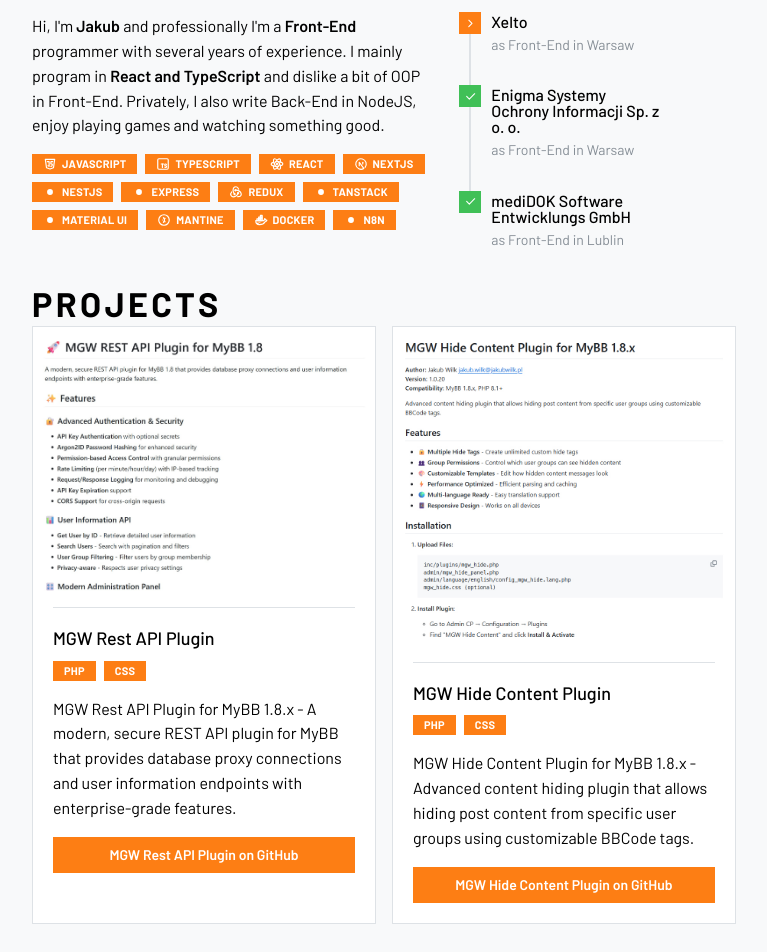
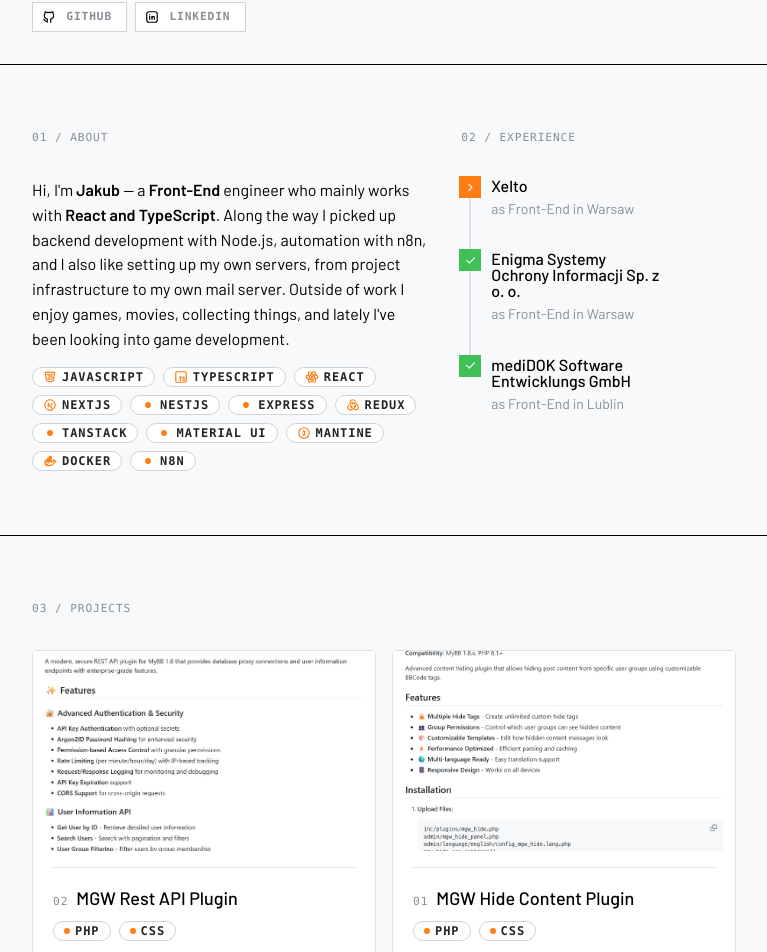
Before and after one commit to jakubwilk/jakubwilk-pl, a React (Vite) app: page / in a window 1280 px wide. Shown: the part 252-1204 px from the top of the page, without its empty margins (256-1023 px from the left). Built offline with nearby package versions, Linux system fonts and the light colour scheme.

Commit message:
Enhance About, Header, Projects, and ItemProject components with improved styling and layout; add new CSS classes for better design consistency

```diff
--- a/src/components/About.tsx
+++ b/src/components/About.tsx
@@ -12,6 +12,8 @@
   IconBrandDocker,
 } from '@tabler/icons-react'
 import { ReactNode } from 'react'
+import classes from './components.module.css'
+import clsx from 'clsx'
 
 interface ITechStack {
   name: string
@@ -35,30 +37,41 @@
 
 export default function About() {
   return (
-    <div className='px-4 flex flex-col md:grid md:grid-cols-12 md:gap-4 md:px-8 lg:gap-8'>
+    <div className='px-4 py-16 flex flex-col border-b border-hairline md:grid md:grid-cols-12 md:gap-4 md:px-8 lg:gap-8'>
       <section className='md:col-start-1 md:col-end-7 lg:col-end-8'>
+        <Text className={classes.monoLabel} mb={32}>
+          01 / About
+        </Text>
         <Text className='text-lg'>
-          Hi, I'm <span className='font-semibold'>Jakub</span> and professionally I'm a{' '}
-          <span className='font-semibold'>Front-End</span> programmer with several years
-          of experience. I mainly program in{' '}
-          <span className='font-semibold'>React and TypeScript</span> and dislike a bit of
-          OOP in Front-End. Privately, I also write Back-End in NodeJS, enjoy playing
-          games and watching something good.
+          Hi, I'm <span className='font-semibold'>Jakub</span> — a{' '}
+          <span className='font-semibold'>Front-End</span> engineer who mainly works with{' '}
+          <span className='font-semibold'>React and TypeScript</span>. Along the way I
+          picked up backend development with Node.js, automation with n8n, and I also
+          like setting up my own servers, from project infrastructure to my own mail
+          server. Outside of work I enjoy games, movies, collecting things, and lately
+          I've been looking into game development.
         </Text>
         <div className='flex flex-wrap items-center gap-2 mt-4'>
           {TECH_STACK.map((tech) => (
             <Badge
               key={tech.name}
-              radius={0}
-              leftSection={tech.icon}
-              classNames={{ root: 'px-2 py-1 !h-auto', label: '!leading-[auto]' }}
+              variant='outline'
+              color='gray'
+              leftSection={<span className={classes.techIcon}>{tech.icon}</span>}
+              classNames={{
+                root: clsx('px-2 py-1 !h-auto', classes.techBadge),
+                label: clsx(classes.monoLabel, classes.techBadgeLabel, '!leading-[auto]'),
+              }}
             >
               {tech.name}
             </Badge>
           ))}
         </div>
       </section>
-      <aside className='my-16 md:my-0 md:col-start-7 lg:col-start-8 md:col-end-12'>
+      <aside className='mt-16 md:mt-0 md:col-start-7 lg:col-start-8 md:col-end-12'>
+        <Text className={classes.monoLabel} mb={32}>
+          02 / Experience
+        </Text>
         <Timeline radius={0} lineWidth={2} bulletSize={18} classNames={{ root: 'px-3' }}>
           <Timeline.Item
             bullet={
--- a/src/components/Header.tsx
+++ b/src/components/Header.tsx
@@ -1,4 +1,4 @@
-import { Button, Title } from '@mantine/core'
+import { Button, Text, Title } from '@mantine/core'
 import classes from './components.module.css'
 import { IconBrandGithub, IconBrandLinkedin } from '@tabler/icons-react'
 import clsx from 'clsx'
@@ -6,11 +6,10 @@
 export default function Header() {
   return (
     <header
-      className={
-        'px-4 pb-4 pt-16 flex flex-col justify-end gap-4 md:gap-8 md:px-8 md:pb-8 md:pt-32'
-      }
+      className='px-4 pb-4 pt-16 flex flex-col justify-end gap-4 border-b border-hairline md:gap-8 md:px-8 md:pb-8 md:pt-32'
     >
-      <Title className='m-0 text-4xl font-extrabold uppercase tracking-widest md:text-6xl'>
+      <Text className={classes.monoLabel}>Front-End Engineer</Text>
+      <Title className='m-0 text-4xl font-extrabold tracking-tight md:text-6xl'>
         Jakub Wilk
       </Title>
       <div className='flex items-center gap-2'>
@@ -21,7 +20,8 @@
           target='_blank'
           size='xs'
           color='gray'
-          variant='light'
+          variant='default'
+          classNames={{ label: classes.monoLabel }}
           className={clsx(classes.headerButtonLink, classes.headerButtonLinkGithub)}
         >
           Github
@@ -33,7 +33,8 @@
           target='_blank'
           size='xs'
           color='blue'
-          variant='light'
+          variant='default'
+          classNames={{ label: classes.monoLabel }}
           className={clsx(classes.headerButtonLink, classes.headerButtonLinkLinkedin)}
         >
           Linkedin
--- a/src/components/Projects.tsx
+++ b/src/components/Projects.tsx
@@ -1,7 +1,8 @@
-import { Title, Alert, Loader } from '@mantine/core'
+import { Alert, Loader, Text } from '@mantine/core'
 import useGetProjectsQuery from '../hooks/useGetProjectsQuery'
 import GridProjects from './projects/GridProjects'
 import { useCallback } from 'react'
+import classes from './components.module.css'
 
 export default function Projects() {
   const { data, isLoading } = useGetProjectsQuery()
@@ -9,7 +10,7 @@
   const renderProjects = useCallback(() => {
     if (!isLoading && data && data.total === 0) {
       return (
-        <Alert variant='light' color='gray' radius={0}>
+        <Alert variant='outline' color='gray'>
           Currently there are no projects to display or this part of the site is not ready
           yet.
         </Alert>
@@ -28,10 +29,10 @@
   }, [data, isLoading])
 
   return (
-    <div className='px-4 pb-16 md:px-8 md:pt-8 md:pb-16'>
-      <Title className='mt-0 mb-8 text-3xl font-extrabold uppercase tracking-widest'>
-        Projects
-      </Title>
+    <div className='px-4 py-16 md:px-8 md:py-16'>
+      <Text className={classes.monoLabel} mb={32}>
+        03 / Projects
+      </Text>
       {renderProjects()}
     </div>
   )
--- a/src/components/components.module.css
+++ b/src/components/components.module.css
@@ -13,3 +13,44 @@
     outline: 2px solid var(--mantine-color-blue-5);
   }
 }
+
+.monoLabel {
+  font-family: var(--font-mono);
+  text-transform: uppercase;
+  letter-spacing: 0.08em;
+  font-size: 0.7rem;
+  color: var(--mantine-color-gray-6);
+}
+
+.projectCard {
+  border-color: var(--mantine-color-gray-3);
+  transition: border-color 150ms ease;
+
+  &:hover {
+    border-color: var(--mantine-color-dark-9);
+  }
+}
+
+.techBadge {
+  background-color: var(--mantine-color-white);
+  border-color: var(--mantine-color-gray-4);
+}
+
+.techBadgeLabel {
+  color: var(--mantine-color-dark-7);
+  font-weight: 600;
+  font-size: 0.75rem;
+}
+
+.accentDot {
+  display: inline-block;
+  width: 6px;
+  height: 6px;
+  border-radius: 50%;
+  background-color: var(--mantine-color-orange-6);
+}
+
+.techIcon {
+  display: inline-flex;
+  color: var(--mantine-color-orange-6);
+}
--- a/src/components/projects/ItemProject.tsx
+++ b/src/components/projects/ItemProject.tsx
@@ -1,5 +1,7 @@
 import { Badge, Button, Card, CardSection, Divider, Image, Text } from '@mantine/core'
 import { IProject } from 'models'
+import classes from '../components.module.css'
+import clsx from 'clsx'
 
 interface IItemProjectProps {
   project: IProject
@@ -7,37 +9,44 @@
 
 export default function ItemProject({ project }: IItemProjectProps) {
   return (
-    <Card padding='lg' radius={0} withBorder>
+    <Card padding='lg' withBorder className={classes.projectCard}>
       <CardSection>
-        <Image src={project.image} alt={project.name} height={200} />
+        <Image src={project.image} alt={project.name} h={200} />
       </CardSection>
-      <Divider my='md' />
+      <Divider my='md' color='var(--mantine-color-gray-3)' />
       <div className='flex flex-col gap-2 mb-4'>
         {project.madeByAI && (
-          <Badge color='blue' variant='light' size='sm' radius={0}>
+          <Badge color='blue' variant='light' size='sm'>
             Made by AI
           </Badge>
         )}
-        <Text size='lg' fw={500}>
-          {project.name}
-        </Text>
+        <div className='flex items-baseline gap-2'>
+          <Text className={classes.monoLabel}>
+            {String(project.id).padStart(2, '0')}
+          </Text>
+          <Text size='lg' fw={500}>
+            {project.name}
+          </Text>
+        </div>
         <div className='flex flex-wrap gap-2'>
           {project.technologies.map((technology) => (
-            <Badge radius={0} key={technology}>
+            <Badge
+              key={technology}
+              variant='outline'
+              color='gray'
+              leftSection={<span className={classes.accentDot} />}
+              classNames={{
+                root: classes.techBadge,
+                label: clsx(classes.monoLabel, classes.techBadgeLabel, '!leading-[auto]'),
+              }}
+            >
               {technology}
             </Badge>
           ))}
         </div>
       </div>
       <Text>{project.description}</Text>
-      <Button
-        fullWidth
-        radius={0}
-        mt='md'
-        component='a'
-        href={project.link}
-        target='_blank'
-      >
+      <Button fullWidth mt='md' component='a' href={project.link} target='_blank'>
         {project.name + ' on GitHub'}
       </Button>
     </Card>
```
